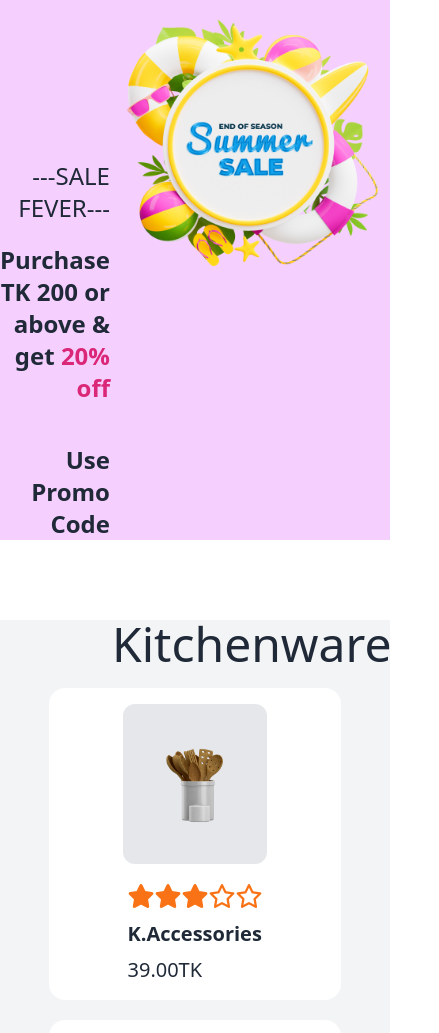
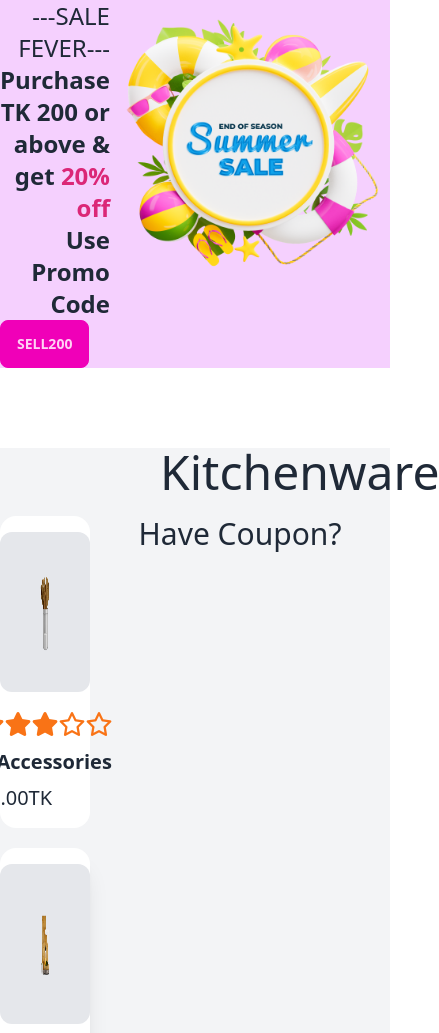
Before and after one commit to Omarfaruk1820/summer-sell, a plain HTML site: page index.html in a window 390 px wide. Shown: the top 1033 px of the page, 439 px wide, since content can reach past the window. Drawn offline with nearby package versions, Linux system fonts and the light colour scheme.

Commit message:
first commit

```diff
--- a/index.html
+++ b/index.html
@@ -15,18 +15,19 @@
 
 <body>
     <header>
-    <div class=" flex flex-col-1 lg:flex-cols-2 bg-fuchsia-200  ">
-        <div class="lg:w-full  mt-40  ">
+    <div class=" flex  flex-col-1 lg:flex-rows-2 bg-fuchsia-200  ">
+        <div class="lg:w-full  lg:mt-40  ">
 
             <h1 class="text-2xl text-end ">---SALE FEVER---</h1>
-            <h1 class="text-1xl text-end mt-5 font-bold text-2xl">Purchase TK 200 or<br> above & get
+            <h1 class="text-1xl text-end lg:mt-5 font-bold text-2xl">Purchase TK 200 or<br> above & get
                  <span class="text-pink-600">20% off</span></h1>
 
-                <h2 class="text-1xl text-end font-bold text-2xl mt-10">Use Promo Code</h2>
+                <h2 class="text-1xl text-end font-bold text-2xl lg:mt-10">Use Promo Code</h2>
+                <button id="btn-Sell200" class="btn btn-secondary">SELL200</button>
                 </div>
 
         <div class=" lg:w-full ">
-            <img class="lg:p-20  lg:w-[500px]" src="image/Summer 1.png">
+            <img class="md:p-20  md:w-[500px]" src="image/Summer 1.png">
         </div>
     </div>
 </header>
@@ -34,9 +35,9 @@
 <!--card section-->
 <main class="">
 <!--fast card-->
-<div class="bg-gray-100  ">
-<h1 class="text-5xl mt-20 mb-5 ml-28">Kitchenware</h1>
-<div class="flex flex-col  lg:flex-row-2 w-9/12 mx-auto">
+<div class="bg-gray-100">
+<h1 class="text-5xl mt-20 mb-5 ml-40">Kitchenware</h1>
+<div class="flex flex flex-cols-1  lg:flex-rows-2 lg:w-9/12 mx-auto">
     <div class="flex-1 grid grid-cols-1 md:grid-cols-2 lg:grid-cols-3 gap-5 ">
     <div class="card card-compact lg:w-56 bg-base-100   items-center">
         <figure><img class=" bg-gray-200 h-40 md:w-48 p-10 mt-4 rounded-xl " src="image/prod1.png" alt="product1" /></figure>
@@ -88,8 +89,12 @@
         </div>
       </div>
 
+      <!--new div-->
 
-      <div class="card card-compact lg:w-56 bg-base-100 shadow-xl items-center">
+
+
+
+<div class="card card-compact lg:w-56 bg-base-100 shadow-xl items-center">
         <figure><img class="bg-gray-200 h-40 w-48 p-10 mt-4 rounded-xl" src="image/prod4.png" alt="product4" /></figure>
         <div class="card-body">
             <div class="rating">
@@ -138,6 +143,7 @@
 
         </div>
       </div>
+
 
       <!--card7-->
       <div class="card card-compact lg:w-56 bg-base-100 shadow-xl items-center">
@@ -197,7 +203,7 @@
 
 
     <div class="w-[300px] w-9/12 mx-auto">
-        <div class="text-2xl">Area Calculator</div>
+        <div class="text-3xl text-center">Have Coupon?</div>
         <div id="calculation-entry"></div>
 
     </div>
@@ -207,4 +213,5 @@
 </main>
 
 </body>
+<script src="index.js"></script>
 </html>
--- /dev/null
+++ b/index.js
@@ -0,0 +1,5 @@
+
+
+document.getElementById('btn-Sell200').addEventListener('click',function(){
+    console.log('please nishat clicked');
+})
```
Also changed, not shown: note/note.html (deleted, +0 -14 lines).
